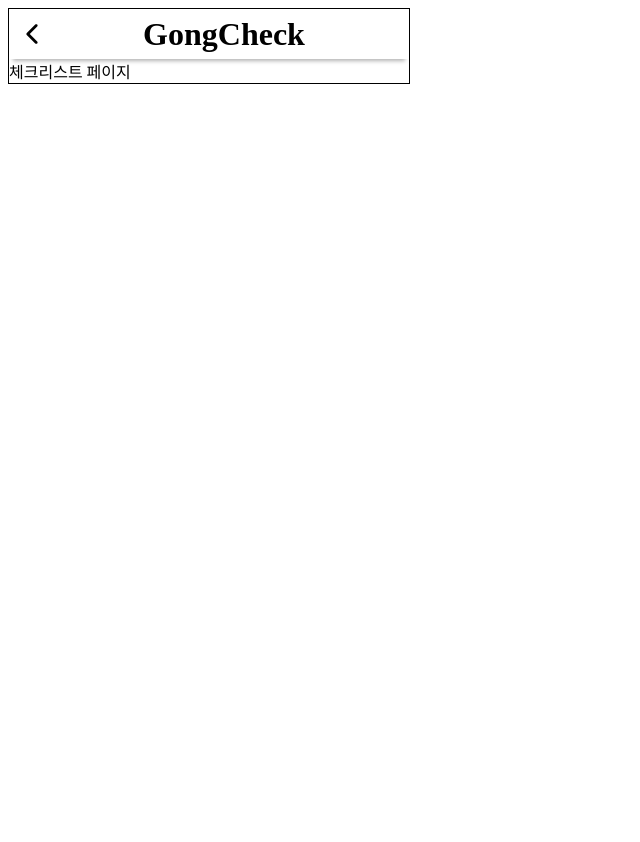
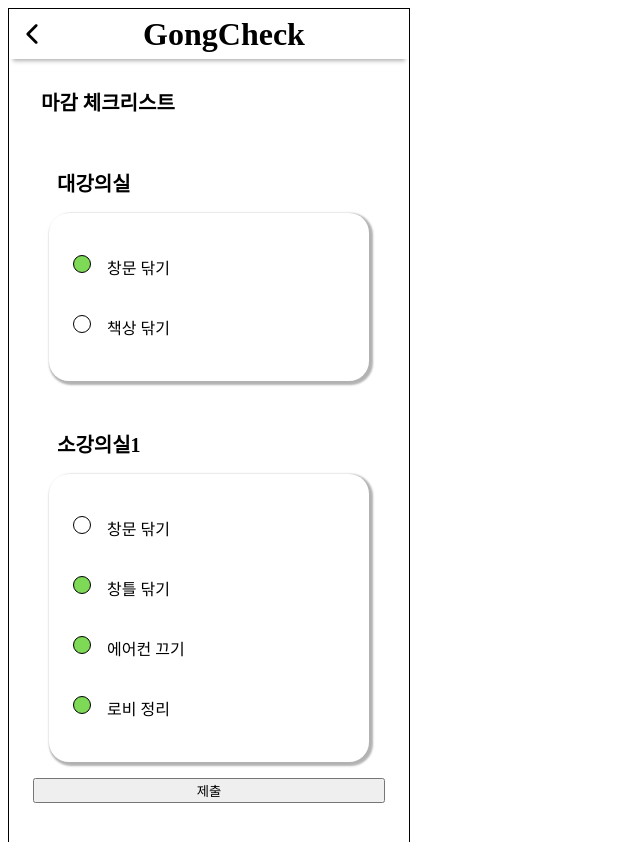
Before and after one commit to woowacourse-teams/2022-gong-check, a React app in the folder frontend/: page /1/spaces/1/1 in a window 1280 px wide. Shown: the top 842 px of the page, without its empty margins (0-640 px from the left). Before the commit the page ends 800 px from the top, so only its background shows below. Built offline with nearby package versions, Linux system fonts and the light colour scheme.

Commit message:
feat: 체크리스트 페이지 UI 구현, checkbox 컴포넌트 구현
Co-authored-by: Seungchan On <cks3066@users.noreply.github.com>

```diff
--- /dev/null
+++ b/frontend/src/components/TaskCard/index.tsx
@@ -0,0 +1,28 @@
+/**  @jsxImportSource @emotion/react */
+import CheckBox from '../_common/Checkbox';
+import styles from './styles';
+
+type TaskType = {
+  id: number;
+  name: string;
+  isChecked: boolean;
+};
+
+type TaskCardProps = {
+  tasks: Array<TaskType>;
+};
+
+const TaskCard = ({ tasks }: TaskCardProps) => {
+  return (
+    <div css={styles.taskCard}>
+      {tasks.map((task, index) => (
+        <div key={index} css={styles.task}>
+          <CheckBox checked={task.isChecked} id={JSON.stringify(task.id)} />
+          <span>{task.name}</span>
+        </div>
+      ))}
+    </div>
+  );
+};
+
+export default TaskCard;
--- /dev/null
+++ b/frontend/src/components/TaskCard/styles.ts
@@ -0,0 +1,21 @@
+import { css } from '@emotion/react';
+
+const taskCard = css`
+  box-sizing: border-box;
+  display: flex;
+  flex-direction: column;
+  width: 320px;
+  border-radius: 20px;
+  padding: 24px;
+  box-shadow: 2px 2px 2px 2px rgba(0, 0, 0, 0.3);
+`;
+
+const task = css`
+  display: flex;
+  gap: 16px;
+  margin: 18px 0;
+`;
+
+const styles = { taskCard, task };
+
+export default styles;
--- /dev/null
+++ b/frontend/src/components/_common/Checkbox/index.tsx
@@ -0,0 +1,20 @@
+/**  @jsxImportSource @emotion/react */
+import styles from './styles';
+
+styles;
+type CheckBoxProps = {
+  id: string;
+  checked: boolean;
+  onChange?: (e: React.MouseEvent<HTMLElement> | React.ChangeEvent<HTMLElement>) => void;
+};
+
+const CheckBox = ({ id, checked = false, onChange }: CheckBoxProps) => {
+  return (
+    <>
+      <input css={styles.input} type="checkbox" id={id} checked={checked} onChange={onChange} />
+      <label css={styles.label} htmlFor={id} onClick={onChange} />
+    </>
+  );
+};
+
+export default CheckBox;
--- /dev/null
+++ b/frontend/src/components/_common/Checkbox/styles.ts
@@ -0,0 +1,20 @@
+import { css } from '@emotion/react';
+
+const input = css`
+  display: none;
+  :checked + label {
+    background: #7ed957;
+  }
+`;
+
+const label = css`
+  width: 16px;
+  height: 16px;
+  border: 1px solid black;
+  border-radius: 10px;
+  cursor: pointer;
+`;
+
+const styles = { input, label };
+
+export default styles;
--- a/frontend/src/pages/TaskList/index.tsx
+++ b/frontend/src/pages/TaskList/index.tsx
@@ -1,5 +1,76 @@
+/**  @jsxImportSource @emotion/react */
+import PageTitle from '../../components/_common/PageTitle';
+import styles from './styles';
+import TaskCard from '../../components/TaskCard';
+import { css } from '@emotion/react';
+
+const locations = [
+  {
+    id: 1,
+    name: '대강의실',
+    tasks: [
+      {
+        id: 1,
+        name: '창문 닦기',
+        isChecked: true,
+      },
+      {
+        id: 2,
+        name: '책상 닦기',
+        isChecked: false,
+      },
+    ],
+  },
+  {
+    id: 2,
+    name: '소강의실1',
+    tasks: [
+      {
+        id: 1,
+        name: '창문 닦기',
+        isChecked: false,
+      },
+      {
+        id: 2,
+        name: '창틀 닦기',
+        isChecked: true,
+      },
+      {
+        id: 3,
+        name: '에어컨 끄기',
+        isChecked: true,
+      },
+      {
+        id: 4,
+        name: '로비 정리',
+        isChecked: true,
+      },
+    ],
+  },
+];
+
 const TaskList = () => {
-  return <div>체크리스트 페이지</div>;
+  return (
+    <div css={styles.layout}>
+      <PageTitle>마감 체크리스트</PageTitle>
+      <div css={styles.contents}>
+        <form
+          css={css`
+            display: flex;
+            flex-direction: column;
+          `}
+        >
+          {locations.map(location => (
+            <section css={styles.location} key={location.id}>
+              <p css={styles.locationName}>{location.name}</p>
+              <TaskCard tasks={location.tasks} />
+            </section>
+          ))}
+          <button type="submit">제출</button>
+        </form>
+      </div>
+    </div>
+  );
 };
 
 export default TaskList;
--- /dev/null
+++ b/frontend/src/pages/TaskList/styles.ts
@@ -0,0 +1,28 @@
+import { css } from '@emotion/react';
+
+const layout = css`
+  min-height: 100vh;
+  padding: 8px 32px;
+`;
+
+const contents = css`
+  display: flex;
+  flex-direction: column;
+  width: 100%;
+  align-items: center;
+`;
+
+const location = css`
+  box-sizing: border-box;
+  margin: 16px;
+`;
+
+const locationName = css`
+  font-size: 20px;
+  font-weight: 600;
+  margin: 16px 8px;
+`;
+
+const styles = { layout, contents, location, locationName };
+
+export default styles;
```
